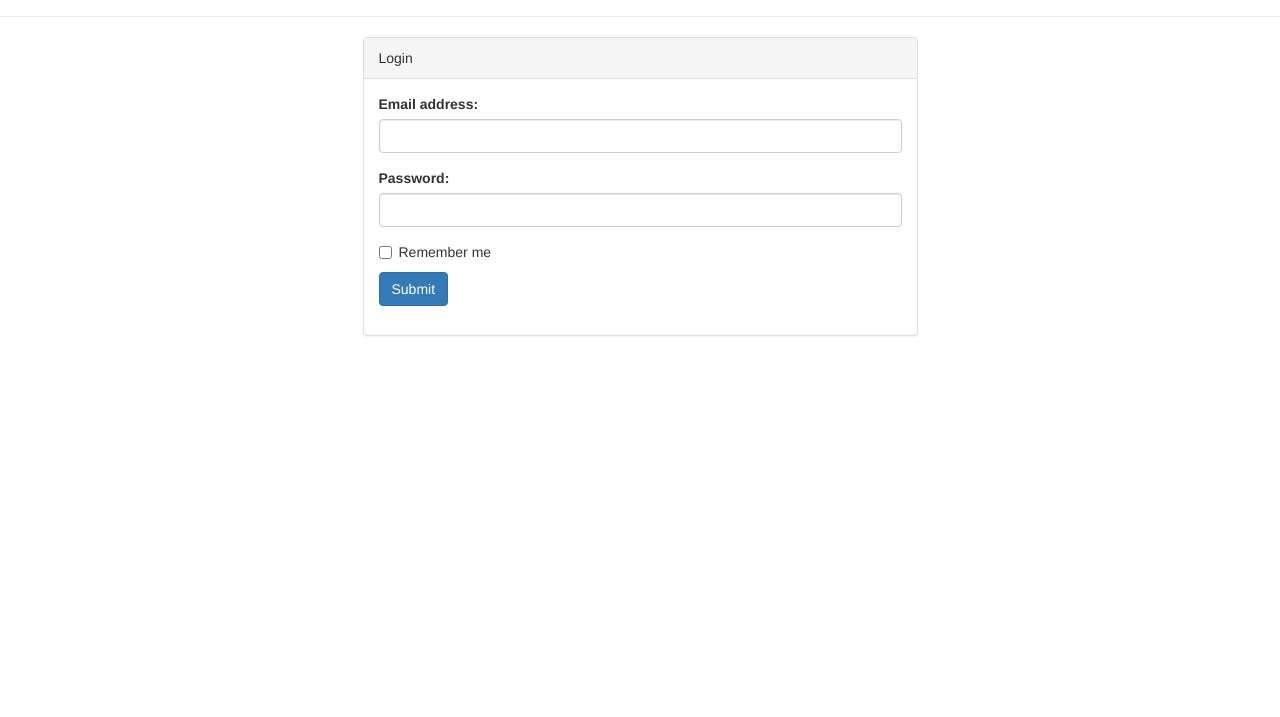
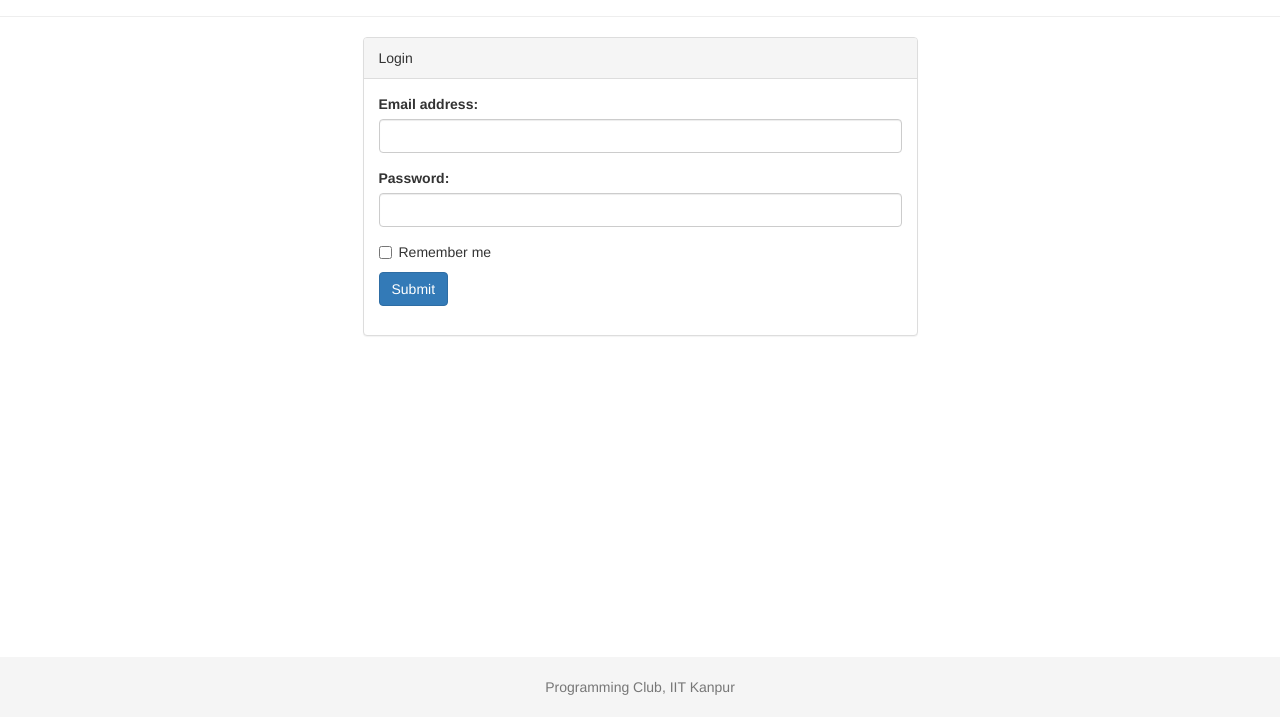
Before and after one commit to pclubiitk/TechTests, a plain HTML site: page Client/login.html in a window 1280 px wide. Shown: the part 83-800 px from the top of the page. Drawn offline with nearby package versions, Linux system fonts and the light colour scheme.

Commit message:
add footer login.html add user.html basic

```diff
--- a/Client/login.html
+++ b/Client/login.html
@@ -6,6 +6,23 @@
         <link rel="stylesheet" href="http://maxcdn.bootstrapcdn.com/bootstrap/3.3.6/css/bootstrap.min.css">
         <script src="https://ajax.googleapis.com/ajax/libs/jquery/1.12.0/jquery.min.js"></script>
         <script src="http://maxcdn.bootstrapcdn.com/bootstrap/3.3.6/js/bootstrap.min.js"></script>
+        <style type="text/css">
+            body {
+              /* Margin bottom by footer height */
+                margin-bottom: 60px;
+            }
+            .footer {
+                position: absolute;
+                bottom: 0;
+                width: 100%;
+                /* Set the fixed height of the footer here */
+                height: 60px;
+                background-color: #f5f5f5;
+            }
+            .footer-para {
+                margin: 20px 0;
+            }
+        </style>
     </head>
     <body>
         <div class="page-header">
@@ -38,5 +55,10 @@
                 </div>
             </div>
         </div>
+        <footer class="footer">
+            <div class="container">
+                <center><p class="text-muted footer-para">Programming Club, IIT Kanpur</p></center>
+            </div>
+        </footer>
     </body>
 </html>
```
Also changed, not shown: Client/user.html (added, +12 -0 lines).
